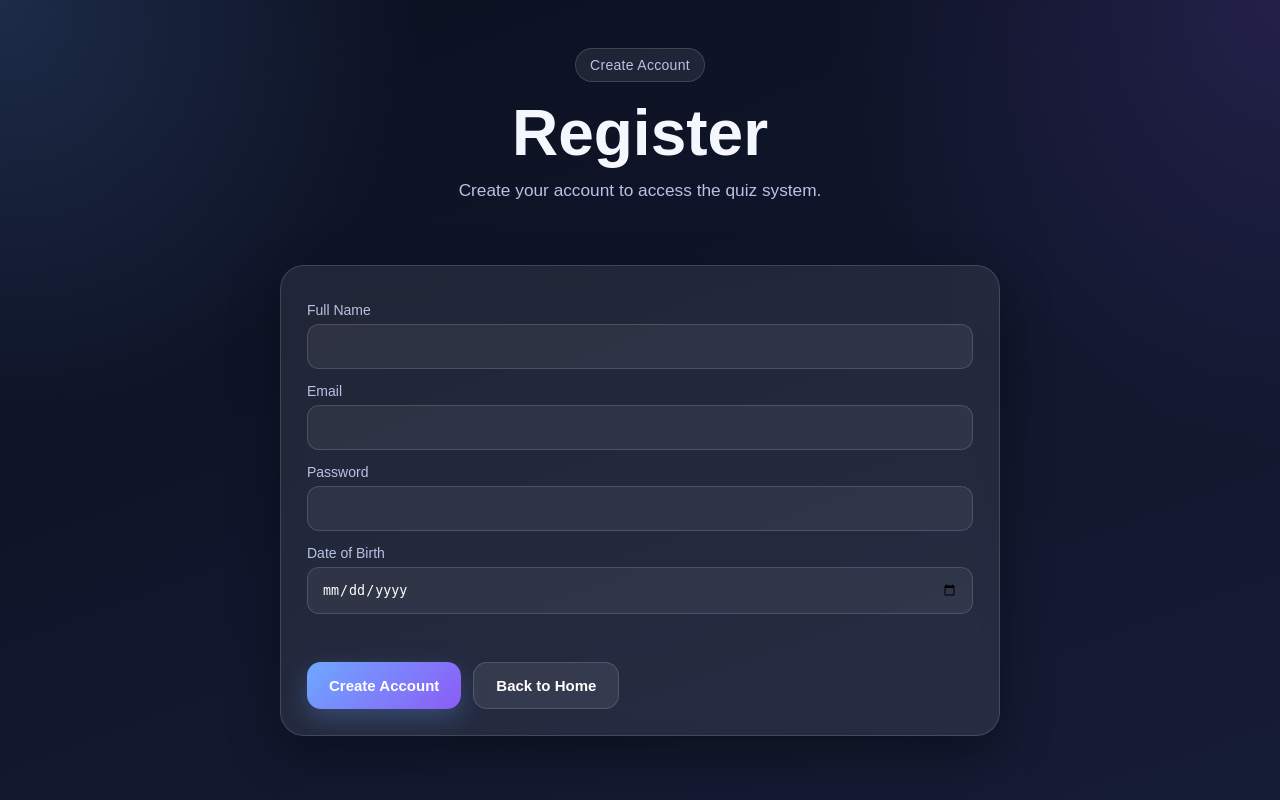
After one commit to ThomasRSeaver/devops-project, a Flask app: page /register in a window 1280 px wide. The commit adds this page. Run offline with Flask 3, Linux system fonts and the light colour scheme.

Commit message:
creating the register and fixing auth.py

```diff
--- a/requirements.txt
+++ b/requirements.txt
@@ -1,2 +1,3 @@
 Flask==3.0.3
 gunicorn==22.0.0
+Werkzeug==3.0.3
--- a/src/main.py
+++ b/src/main.py
@@ -1,5 +1,7 @@
 from flask import Flask, request, jsonify, render_template, redirect, url_for, session
 from src.manageQuiz import questions
+from src.auth import create_user
+from datetime import date, datetime
 import random
 
 app = Flask(__name__, template_folder="../templates", static_folder="../static")
@@ -34,6 +36,41 @@ def start_new_game():
 @app.route("/health")
 def health():
     return jsonify(status="ok", service="devops-quiz"), 200
+
+
+@app.route("/register", methods=["GET", "POST"])
+def register():
+    error = None
+    success = None
+
+    if request.method == "POST":
+        full_name = request.form.get("full_name", "").strip()
+        email = request.form.get("email", "").strip().lower()
+        password = request.form.get("password", "").strip()
+        date_of_birth = request.form.get("date_of_birth", "").strip()
+
+        try:
+            dob = datetime.strptime(date_of_birth, "%Y-%m-%d").date()
+            today = date.today()
+            age = today.year - dob.year - ((today.month, today.day) < (dob.month, dob.day))
+            is_18_or_over = age >= 18
+        except ValueError:
+            return render_template("register.html", error="Invalid date of birth.", success=None)
+
+        created, message = create_user(
+            full_name=full_name,
+            email=email,
+            password=password,
+            date_of_birth=date_of_birth,
+            is_18_or_over=is_18_or_over
+        )
+
+        if created:
+            success = message
+        else:
+            error = message
+
+    return render_template("register.html", error=error, success=success)
 
 
 @app.route("/")
--- /dev/null
+++ b/templates/register.html
@@ -0,0 +1,57 @@
+<!DOCTYPE html>
+<html lang="en">
+<head>
+  <meta charset="UTF-8" />
+  <meta name="viewport" content="width=device-width, initial-scale=1.0" />
+  <title>Register</title>
+  <link rel="stylesheet" href="{{ url_for('static', filename='style.css') }}" />
+</head>
+<body>
+  <div class="container">
+    <section class="hero">
+      <div class="hero-badge">Create Account</div>
+      <h1>Register</h1>
+      <p class="subtitle">Create your account to access the quiz system.</p>
+    </section>
+
+    <div class="result-wrap">
+      <div class="card">
+        {% if error %}
+          <p style="color:#ffb4b4; font-weight:700;">{{ error }}</p>
+        {% endif %}
+
+        {% if success %}
+          <p style="color:#b9ffd0; font-weight:700;">{{ success }}</p>
+        {% endif %}
+
+        <form method="POST" class="answers">
+          <label>
+            <div class="stat-label">Full Name</div>
+            <input type="text" name="full_name" required style="width:100%; padding:14px; border-radius:12px; border:1px solid rgba(255,255,255,0.14); background:rgba(255,255,255,0.06); color:white;">
+          </label>
+
+          <label>
+            <div class="stat-label">Email</div>
+            <input type="email" name="email" required style="width:100%; padding:14px; border-radius:12px; border:1px solid rgba(255,255,255,0.14); background:rgba(255,255,255,0.06); color:white;">
+          </label>
+
+          <label>
+            <div class="stat-label">Password</div>
+            <input type="password" name="password" required style="width:100%; padding:14px; border-radius:12px; border:1px solid rgba(255,255,255,0.14); background:rgba(255,255,255,0.06); color:white;">
+          </label>
+
+          <label>
+            <div class="stat-label">Date of Birth</div>
+            <input type="date" name="date_of_birth" required style="width:100%; padding:14px; border-radius:12px; border:1px solid rgba(255,255,255,0.14); background:rgba(255,255,255,0.06); color:white;">
+          </label>
+
+          <div class="actions">
+            <button type="submit">Create Account</button>
+            <a class="button-link secondary" href="/">Back to Home</a>
+          </div>
+        </form>
+      </div>
+    </div>
+  </div>
+</body>
+</html>
```
Also changed, not shown: src/auth.py (added, +58 -0 lines), templates/index.html (+6 -1 lines), quiz.db.
